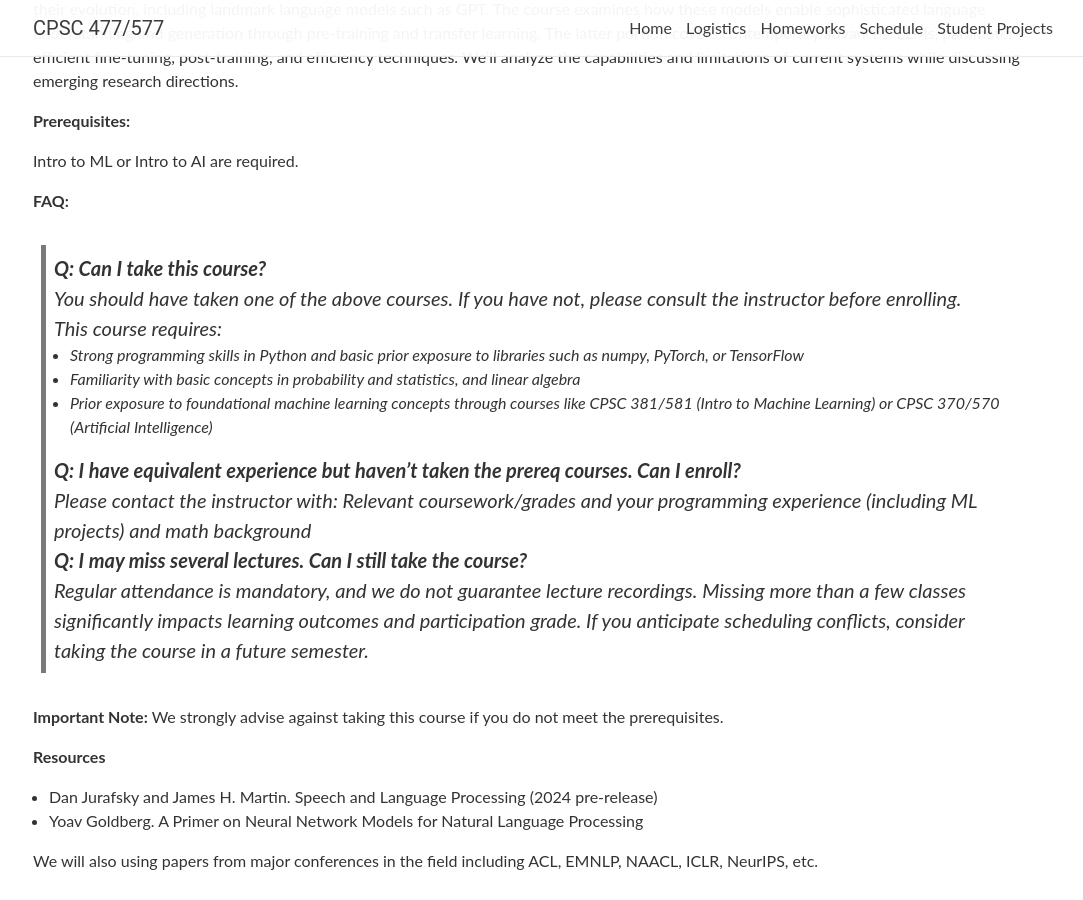
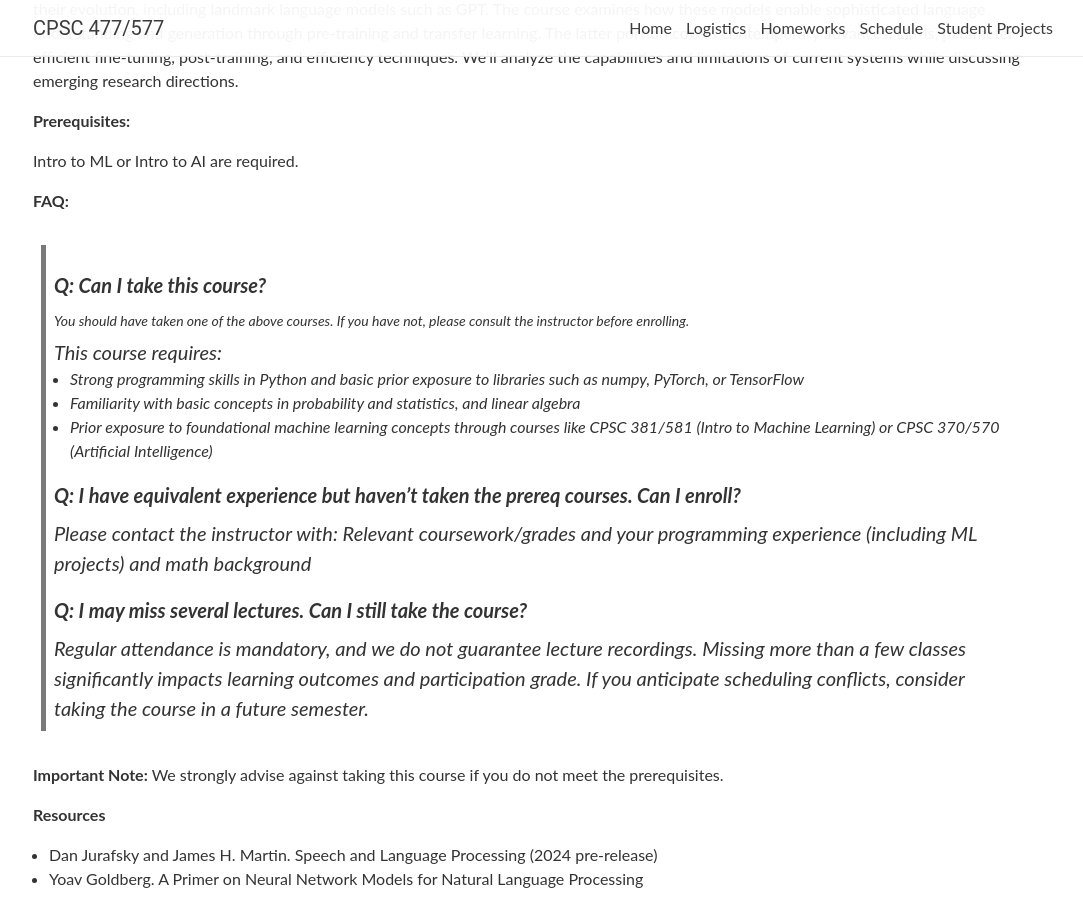
Before and after one commit to yale-nlp/cpsc477, a Jekyll site: the page built from _pages/about.md, in a window 1280 px wide and 900 px high, scrolled down 390 px. Shown: the whole window, without its empty margins (97-1180 px from the left). Built offline with Jekyll 4.4.1, drawn with Linux system fonts in a browser that asks for light colours; nearby versions of some CDN libraries; comment, search, counter and statistics services are not loaded.

```diff
--- a/_pages/about.md
+++ b/_pages/about.md
@@ -20,20 +20,20 @@ Intro to ML or Intro to AI are required.
 
 **FAQ:**
 
->**Q: Can I take this course?**
+> #### **Q: Can I take this course?**
 >
->You should have taken one of the above courses. If you have not, please consult the instructor before enrolling.
+> ##### You should have taken one of the above courses. If you have not, please consult the instructor before enrolling.
 >
 > This course requires:
 >    - Strong programming skills in Python and basic prior exposure to libraries such as numpy, PyTorch, or TensorFlow
 >    - Familiarity with basic concepts in probability and statistics, and linear algebra
 >    - Prior exposure to foundational machine learning concepts through courses like CPSC 381/581 (Intro to Machine Learning) or CPSC 370/570 (Artificial Intelligence)
 >
->**Q: I have equivalent experience but haven't taken the prereq courses. Can I enroll?**
+#### **Q: I have equivalent experience but haven't taken the prereq courses. Can I enroll?**
 >
 > Please contact the instructor with: Relevant coursework/grades and your programming experience (including ML projects) and math background
 >
->**Q: I may miss several lectures. Can I still take the course?**
+#### **Q: I may miss several lectures. Can I still take the course?**
 >
 > Regular attendance is mandatory, and we do not guarantee lecture recordings.
 > Missing more than a few classes significantly impacts learning outcomes and participation grade.
```
